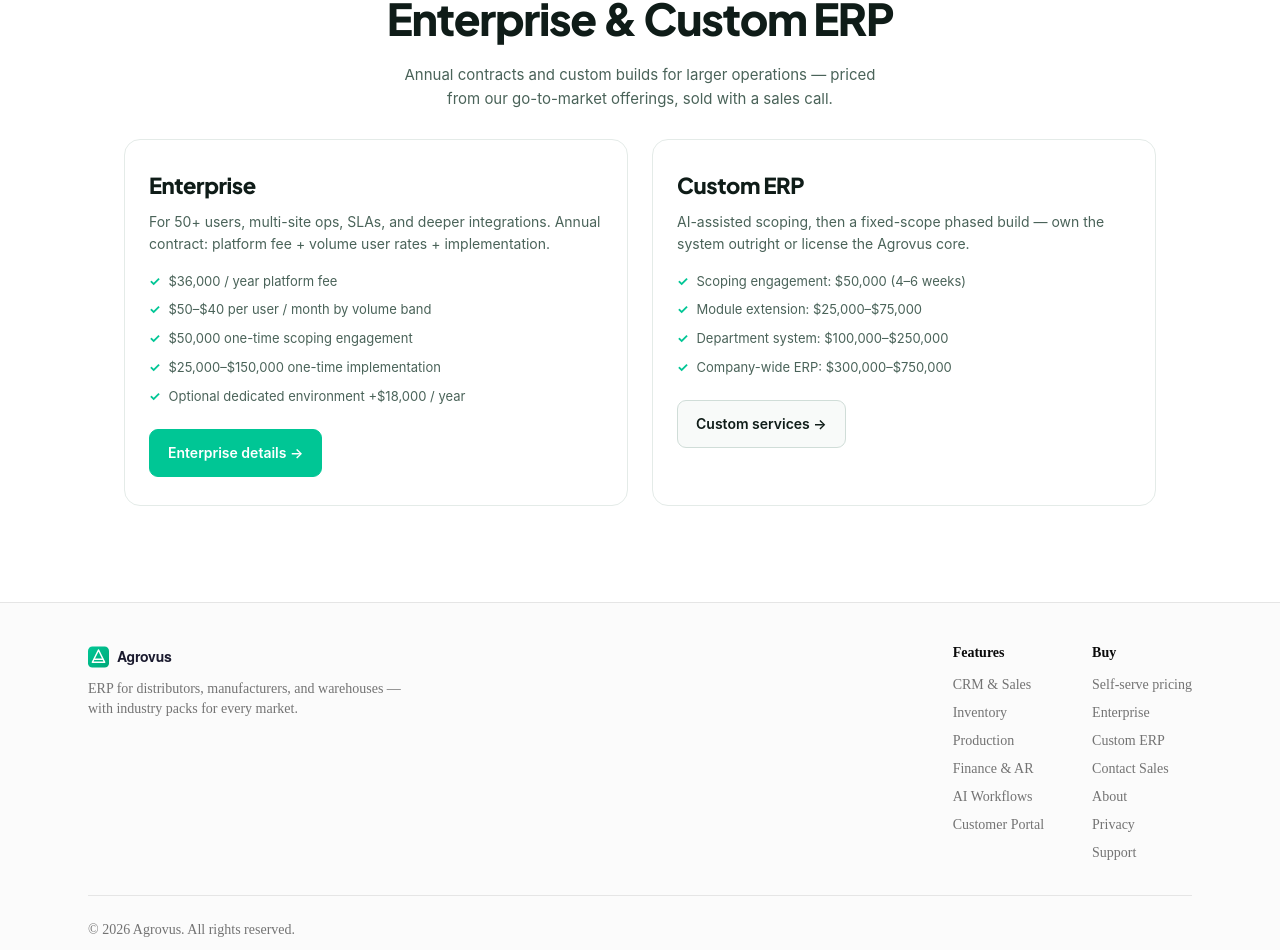
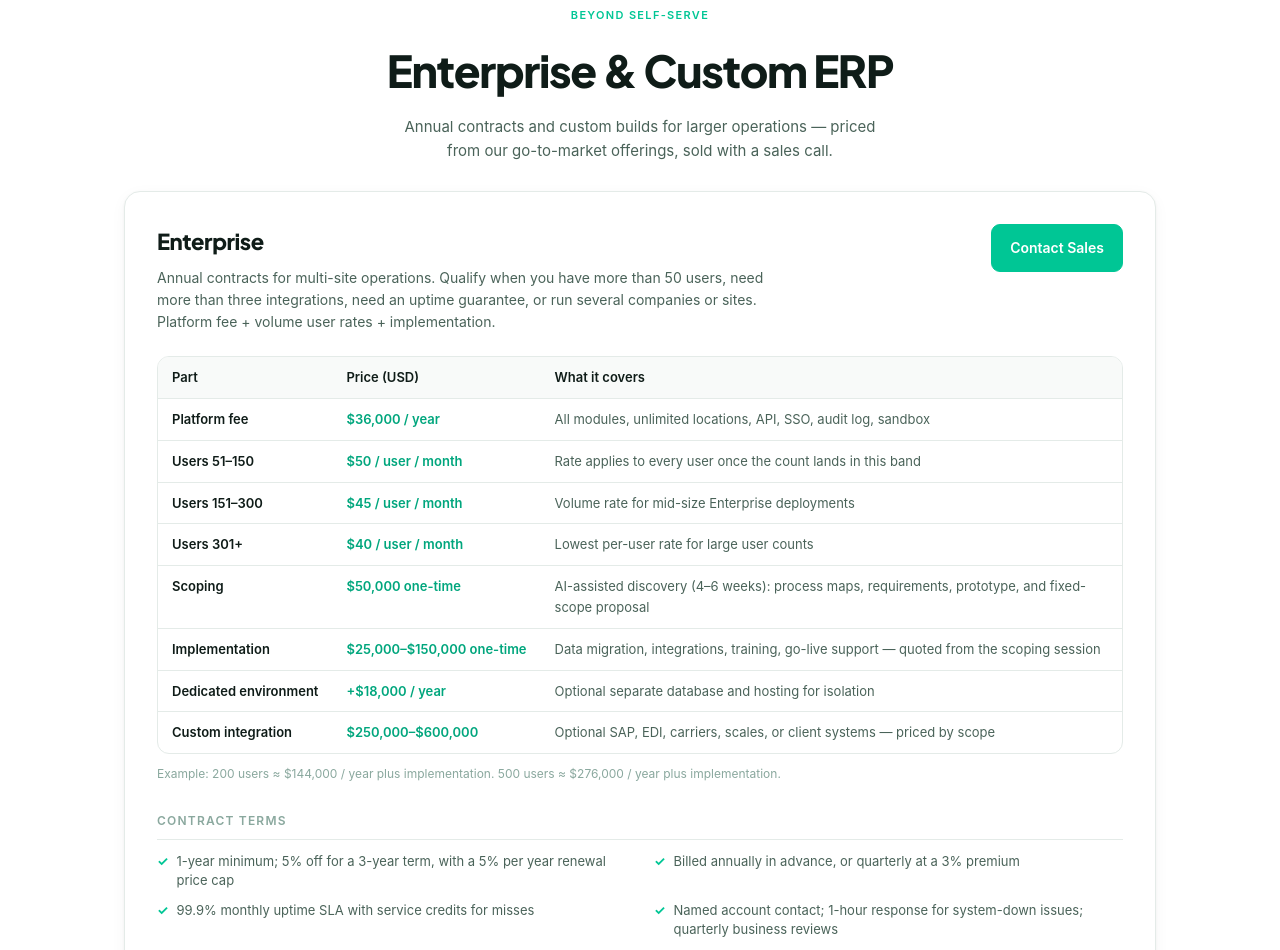
Before and after one commit to lmcduffie80/agrovus-marketing, a Next.js app: page /pricing in a window 1280 px wide. Shown: the part 1850-2800 px from the top of the page. Built offline with nearby package versions, Linux system fonts and the light colour scheme.

Commit message:
Add redirects for Enterprise link to Pricing section and update navigation links accordingly. Introduce detailed Enterprise pricing structure and terms on the Pricing page, enhancing clarity for users seeking information on larger operations.

```diff
--- a/app/custom/page.tsx
+++ b/app/custom/page.tsx
@@ -240,7 +240,7 @@
                 Request scoping
               </Button>
             </Link>
-            <Link href="/enterprise">
+            <Link href="/pricing#enterprise">
               <Button
                 size="lg"
                 variant="outline"
--- a/app/layout.tsx
+++ b/app/layout.tsx
@@ -88,12 +88,6 @@
                 Pricing
               </Link>
               <Link
-                href="/enterprise"
-                className="text-muted-foreground hover:text-foreground transition-colors hidden sm:inline"
-              >
-                Enterprise
-              </Link>
-              <Link
                 href="/custom"
                 className="text-muted-foreground hover:text-foreground transition-colors hidden sm:inline"
               >
@@ -145,7 +139,7 @@
                 <div className="flex flex-col gap-2">
                   <p className="font-semibold text-foreground mb-1">Buy</p>
                   <Link href="/pricing" className="text-muted-foreground hover:text-foreground transition-colors">Self-serve pricing</Link>
-                  <Link href="/enterprise" className="text-muted-foreground hover:text-foreground transition-colors">Enterprise</Link>
+                  <Link href="/pricing#enterprise" className="text-muted-foreground hover:text-foreground transition-colors">Enterprise</Link>
                   <Link href="/custom" className="text-muted-foreground hover:text-foreground transition-colors">Custom ERP</Link>
                   <Link href="/contact" className="text-muted-foreground hover:text-foreground transition-colors">Contact Sales</Link>
                   <Link href="/about" className="text-muted-foreground hover:text-foreground transition-colors">About</Link>
--- a/app/page.tsx
+++ b/app/page.tsx
@@ -108,7 +108,7 @@
                 See Pricing →
               </Button>
             </Link>
-            <Link href="/enterprise">
+            <Link href="/pricing#enterprise">
               <Button size="lg" variant="outline" className="w-full sm:w-auto">
                 Enterprise & Custom
               </Button>
@@ -226,7 +226,7 @@
                 Platform fee, volume user rates, SLA, and guided implementation
                 for 50+ users and multi-site ops.
               </p>
-              <Link href="/enterprise" className="text-sm font-medium text-primary hover:underline">
+              <Link href="/pricing#enterprise" className="text-sm font-medium text-primary hover:underline">
                 Enterprise pricing →
               </Link>
             </div>
--- a/app/pricing/page.tsx
+++ b/app/pricing/page.tsx
@@ -57,6 +57,26 @@
   { id: 'standard',     name: 'Standard',     price: 0,   desc: 'Email + chat · 48hr SLA' },
   { id: 'professional', name: 'Professional', price: 199, desc: 'Phone + chat · 8hr SLA' },
   { id: 'enterprise',   name: 'Enterprise',   price: 499, desc: 'Dedicated CSM · 2hr SLA' },
+];
+
+const ENTERPRISE_PARTS = [
+  { part: 'Platform fee',          price: '$36,000 / year',            covers: 'All modules, unlimited locations, API, SSO, audit log, sandbox' },
+  { part: 'Users 51–150',          price: '$50 / user / month',        covers: 'Rate applies to every user once the count lands in this band' },
+  { part: 'Users 151–300',         price: '$45 / user / month',        covers: 'Volume rate for mid-size Enterprise deployments' },
+  { part: 'Users 301+',            price: '$40 / user / month',        covers: 'Lowest per-user rate for large user counts' },
+  { part: 'Scoping',               price: '$50,000 one-time',          covers: 'AI-assisted discovery (4–6 weeks): process maps, requirements, prototype, and fixed-scope proposal' },
+  { part: 'Implementation',        price: '$25,000–$150,000 one-time', covers: 'Data migration, integrations, training, go-live support — quoted from the scoping session' },
+  { part: 'Dedicated environment', price: '+$18,000 / year',           covers: 'Optional separate database and hosting for isolation' },
+  { part: 'Custom integration',    price: '$250,000–$600,000',         covers: 'Optional SAP, EDI, carriers, scales, or client systems — priced by scope' },
+];
+
+const ENTERPRISE_TERMS = [
+  '1-year minimum; 5% off for a 3-year term, with a 5% per year renewal price cap',
+  'Billed annually in advance, or quarterly at a 3% premium',
+  '99.9% monthly uptime SLA with service credits for misses',
+  'Named account contact; 1-hour response for system-down issues; quarterly business reviews',
+  'You own your data and can export anytime; full export within 30 days of termination',
+  'Annual user true-up; added users billed from the date added',
 ];
 
 function fmt(n: number) {
@@ -214,7 +234,26 @@
         .offer-link:hover{border-color:var(--g);color:var(--g)}
         .offer-link.primary{background:var(--g);color:#fff;border-color:var(--g)}
         .offer-link.primary:hover{background:var(--gm);color:#fff}
+        .ent-jump{display:inline-block;margin:-12px 0 0;font-size:13px;font-weight:600;color:var(--gm);text-decoration:none}
+        .ent-jump:hover{text-decoration:underline}
+        .ent{scroll-margin-top:88px;background:var(--bg2);border:1.5px solid var(--bd);border-radius:16px;padding:32px;margin-top:28px;box-shadow:var(--sh)}
+        .ent-head{display:flex;justify-content:space-between;align-items:flex-start;gap:20px;flex-wrap:wrap;margin-bottom:24px}
+        .ent h3{font-family:var(--fh);font-size:22px;font-weight:800;letter-spacing:-.02em;margin:0 0 8px;color:var(--t)}
+        .ent-intro{font-size:14px;color:var(--t2);line-height:1.55;max-width:620px;margin:0}
+        .ent-table-wrap{overflow-x:auto;border:1px solid var(--bd);border-radius:12px;margin-bottom:10px}
+        .ent-table{width:100%;border-collapse:collapse;font-size:13px;text-align:left}
+        .ent-table th{background:var(--bg);font-weight:600;padding:10px 14px;border-bottom:1px solid var(--bd);color:var(--t)}
+        .ent-table td{padding:10px 14px;border-bottom:1px solid var(--bd);color:var(--t2);vertical-align:top}
+        .ent-table tr:last-child td{border-bottom:none}
+        .ent-table td.ent-part{font-weight:600;color:var(--t);white-space:nowrap}
+        .ent-table td.ent-price{color:var(--gm);font-weight:600;white-space:nowrap}
+        .ent-example{font-size:12px;color:var(--t3);margin:0 0 28px}
+        .ent-terms{list-style:none;display:grid;grid-template-columns:1fr 1fr;gap:10px 28px;margin:0;padding:0}
+        .ent-terms li{font-size:13px;color:var(--t2);line-height:1.5;display:flex;gap:8px;align-items:flex-start}
+        .ent-terms li::before{content:'✓';color:var(--g);font-weight:700;flex-shrink:0}
         @media(max-width:720px){
+          .ent{padding:24px 18px}
+          .ent-terms{grid-template-columns:1fr}
           .offer-grid{grid-template-columns:1fr}
           .pgrid{grid-template-columns:1fr;max-width:380px;margin-left:auto;margin-right:auto}
           .pcard.ft{transform:none}
@@ -230,6 +269,7 @@
           <div className="slbl">Pricing</div>
           <div className="stit">Build your Agrovus plan</div>
           <p className="ssub">Start with a base plan, then add the modules and features your operation actually needs.</p>
+          <a className="ent-jump" href="#enterprise">Need 50+ users or multiple sites? See Enterprise pricing ↓</a>
         </div>
 
         {/* ANNUAL TOGGLE */}
@@ -365,19 +405,46 @@
             <div className="stit">Enterprise &amp; Custom ERP</div>
             <p className="ssub">Annual contracts and custom builds for larger operations — priced from our go-to-market offerings, sold with a sales call.</p>
           </div>
-          <div className="offer-grid">
-            <div className="offer-card">
-              <h3>Enterprise</h3>
-              <p>For 50+ users, multi-site ops, SLAs, and deeper integrations. Annual contract: platform fee + volume user rates + implementation.</p>
-              <ul className="offer-list">
-                <li>$36,000 / year platform fee</li>
-                <li>$50–$40 per user / month by volume band</li>
-                <li>$50,000 one-time scoping engagement</li>
-                <li>$25,000–$150,000 one-time implementation</li>
-                <li>Optional dedicated environment +$18,000 / year</li>
-              </ul>
-              <a className="offer-link primary" href="/enterprise">Enterprise details →</a>
+          <section id="enterprise" className="ent">
+            <div className="ent-head">
+              <div>
+                <h3>Enterprise</h3>
+                <p className="ent-intro">
+                  Annual contracts for multi-site operations. Qualify when you have more than 50 users, need more
+                  than three integrations, need an uptime guarantee, or run several companies or sites.
+                  Platform fee + volume user rates + implementation.
+                </p>
+              </div>
+              <a className="offer-link primary" href="/contact?topic=enterprise">Contact Sales</a>
             </div>
+
+            <div className="ent-table-wrap">
+              <table className="ent-table">
+                <thead>
+                  <tr><th>Part</th><th>Price (USD)</th><th>What it covers</th></tr>
+                </thead>
+                <tbody>
+                  {ENTERPRISE_PARTS.map(row => (
+                    <tr key={row.part}>
+                      <td className="ent-part">{row.part}</td>
+                      <td className="ent-price">{row.price}</td>
+                      <td>{row.covers}</td>
+                    </tr>
+                  ))}
+                </tbody>
+              </table>
+            </div>
+            <p className="ent-example">
+              Example: 200 users ≈ $144,000 / year plus implementation. 500 users ≈ $276,000 / year plus implementation.
+            </p>
+
+            <div className="addon-section-title">Contract terms</div>
+            <ul className="ent-terms">
+              {ENTERPRISE_TERMS.map(t => <li key={t}>{t}</li>)}
+            </ul>
+          </section>
+
+          <div className="offer-grid" style={{ gridTemplateColumns: '1fr', marginTop: 20 }}>
             <div className="offer-card">
               <h3>Custom ERP</h3>
               <p>AI-assisted scoping, then a fixed-scope phased build — own the system outright or license the Agrovus core.</p>
--- a/next.config.ts
+++ b/next.config.ts
@@ -9,6 +9,11 @@
 const STORE_ORIGIN = process.env.STORE_ORIGIN || "https://agrovus.app";
 
 const nextConfig: NextConfig = {
+  async redirects() {
+    return [
+      { source: "/enterprise", destination: "/pricing#enterprise", permanent: true },
+    ];
+  },
   async rewrites() {
     return {
       beforeFiles: [
```
